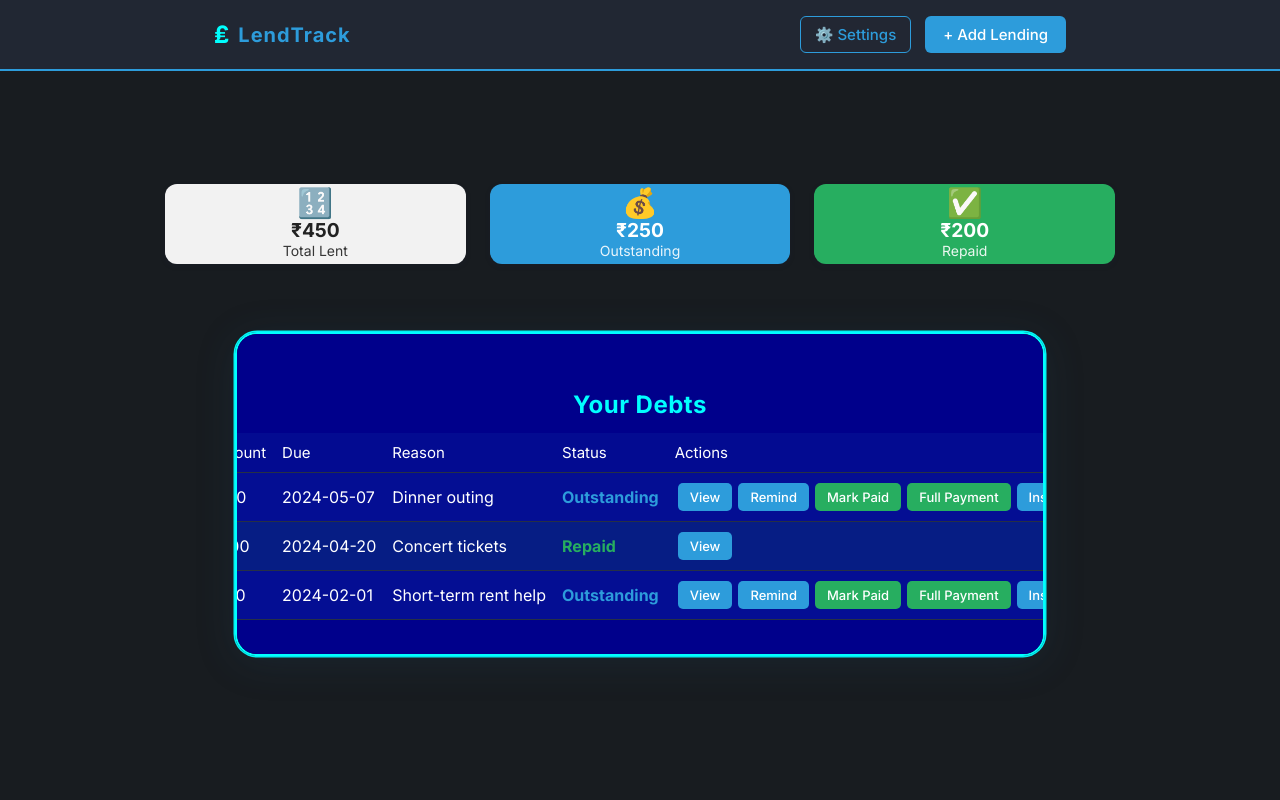
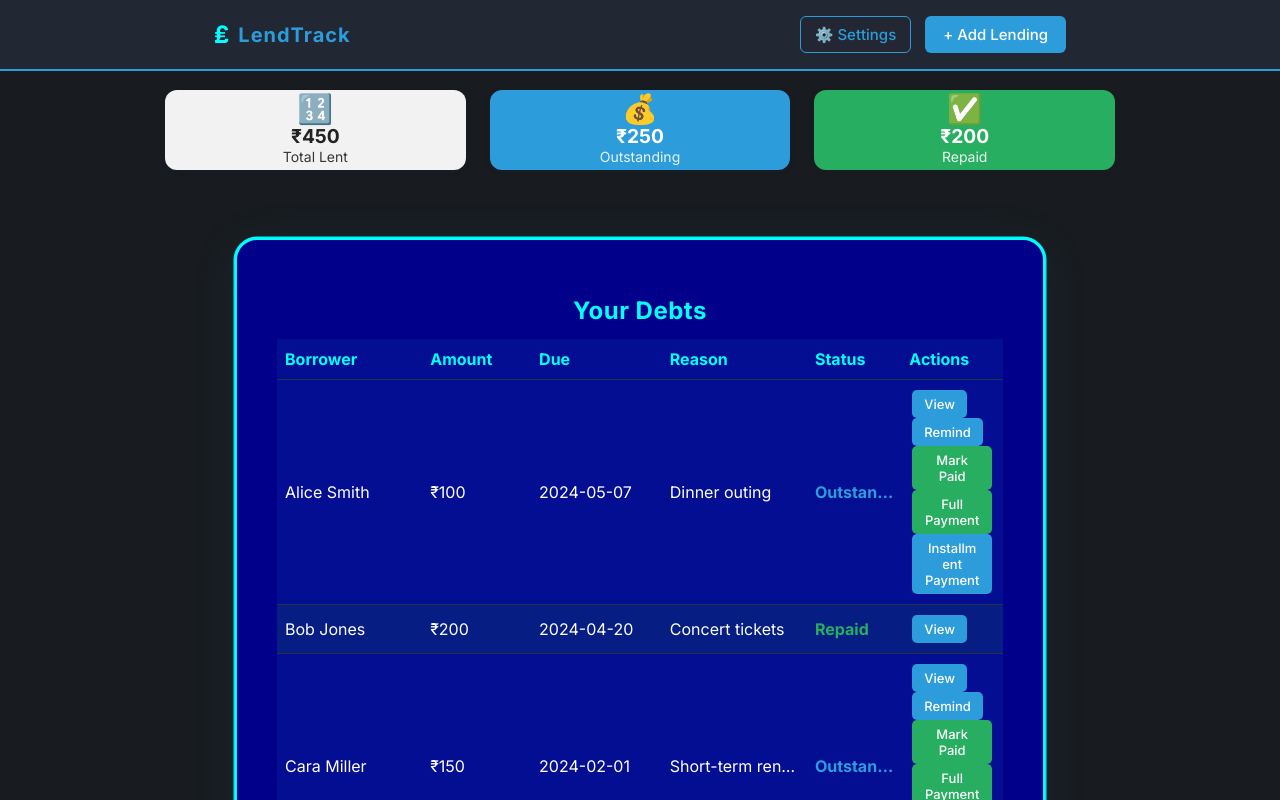
Before and after one commit to Workflow-Manager-admin/lendtrack-27931-fd4e24d7, a React (Create React App) app in the folder lendtrack_main_container/: page /dashboard in a window 1280 px wide. Shown: the top 800 px of the page. Built offline with nearby package versions, Linux system fonts and the light colour scheme.

Commit message:
Auto-commit: Changes as of 2025-06-03T16:00:49.349527+00:00

```diff
--- a/lendtrack_main_container/src/App.js
+++ b/lendtrack_main_container/src/App.js
@@ -375,40 +375,56 @@ function DebtList({
   if (!debts.length)
     return <div style={{padding: 12, color: "#D5DDE6"}}>No debts found.</div>;
 
+  // Responsive scroll wrapper so table never overflows parent.
   return (
-    <div>
-      <table style={{
-        width: "100%",
-        borderCollapse: "collapse",
-        minWidth: 620,
-      }}>
+    <div className="debts-table-scroll-wrapper" style={{ maxWidth: "100%", overflowX: "auto" }}>
+      <table
+        className="debts-table"
+        style={{
+          tableLayout: "fixed", // fit columns within width
+          background: "transparent",
+        }}
+      >
+        <colgroup>
+          <col style={{ width: "20%" }} />
+          <col style={{ width: "15%" }} />
+          <col style={{ width: "18%" }} />
+          <col style={{ width: "20%" }} />
+          <col style={{ width: "13%" }} />
+          <col style={{ width: "14%" }} />
+        </colgroup>
         <thead>
-          <tr style={{fontSize: 15, color: primary, background: 'rgba(45,156,219,0.07)'}}>
-            <th style={tblCell({bold:true})}>Borrower</th>
-            <th style={tblCell()}>Amount</th>
-            <th style={tblCell()}>Due</th>
-            <th style={tblCell()}>Reason</th>
-            <th style={tblCell()}>Status</th>
-            <th style={tblCell()}>Actions</th>
+          <tr>
+            <th>Borrower</th>
+            <th>Amount</th>
+            <th>Due</th>
+            <th>Reason</th>
+            <th>Status</th>
+            <th>Actions</th>
           </tr>
         </thead>
         <tbody>
         {debts.map(d => (
-          <tr key={d.id} style={{
-            background: d.status==='repaid' ? 'rgba(39,174,96,0.17)' : 'rgba(45,156,219,0.09)',
-            borderRadius: 8,
-            borderBottom: "1px solid #242F36"
-          }}>
-            <td style={tblCell()}>{d.borrower}</td>
-            <td style={tblCell()}>{formatINR(d.amount)}</td>
-            <td style={tblCell()}>{d.dueDate}</td>
-            <td style={tblCell()}>{d.reason}</td>
-            <td style={tblCell({color: d.status === 'repaid' ? accent : primary, bold:true})}>
+          <tr
+            key={d.id}
+            style={{
+              background: d.status === "repaid"
+                ? "rgba(39,174,96,0.17)"
+                : "rgba(45,156,219,0.09)",
+              borderRadius: 8,
+              borderBottom: "1px solid #242F36",
+            }}
+          >
+            <td title={d.borrower}>{d.borrower}</td>
+            <td title={formatINR(d.amount)}>{formatINR(d.amount)}</td>
+            <td title={d.dueDate}>{d.dueDate}</td>
+            <td title={d.reason}>{d.reason}</td>
+            <td style={{ color: d.status === "repaid" ? accent : primary, fontWeight: 700 }}>
               {d.status.charAt(0).toUpperCase() + d.status.slice(1)}
             </td>
-            <td style={tblCell()}>
+            <td className="actions-cell">
               <button className="btn" style={miniBtnStyle(primary)} onClick={()=>onView(d)}>View</button>
-              {d.status !== 'repaid' &&
+              {d.status !== 'repaid' && (
                 <>
                   <button className="btn" style={miniBtnStyle(primary)} onClick={()=>onRemind(d)}>
                     Remind
@@ -424,7 +440,7 @@ function DebtList({
                     Installment Payment
                   </button>
                 </>
-              }
+              )}
             </td>
           </tr>
         ))}
```
Also changed, not shown: 1 other file (tests, documents, lock files or other folders).
